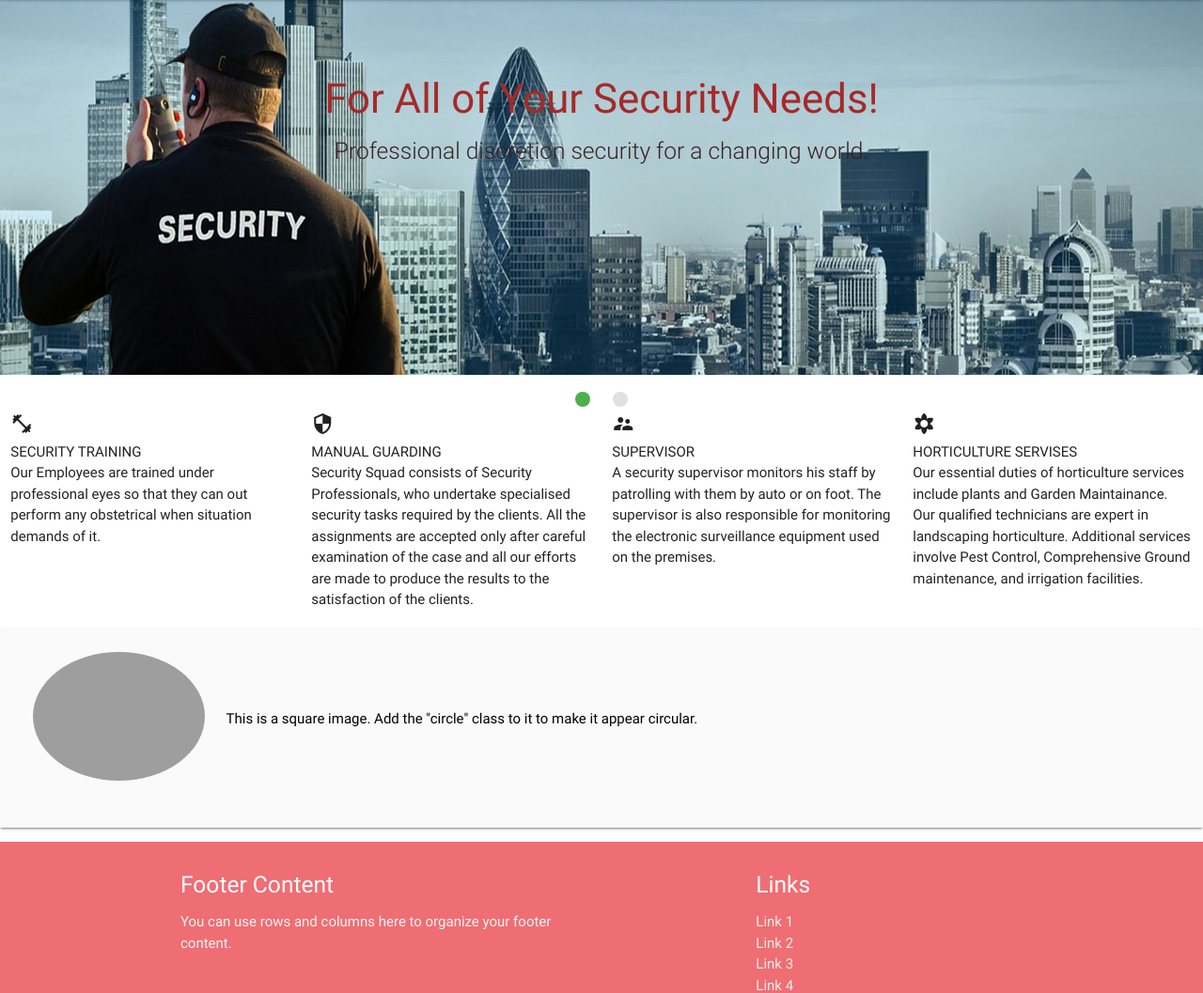
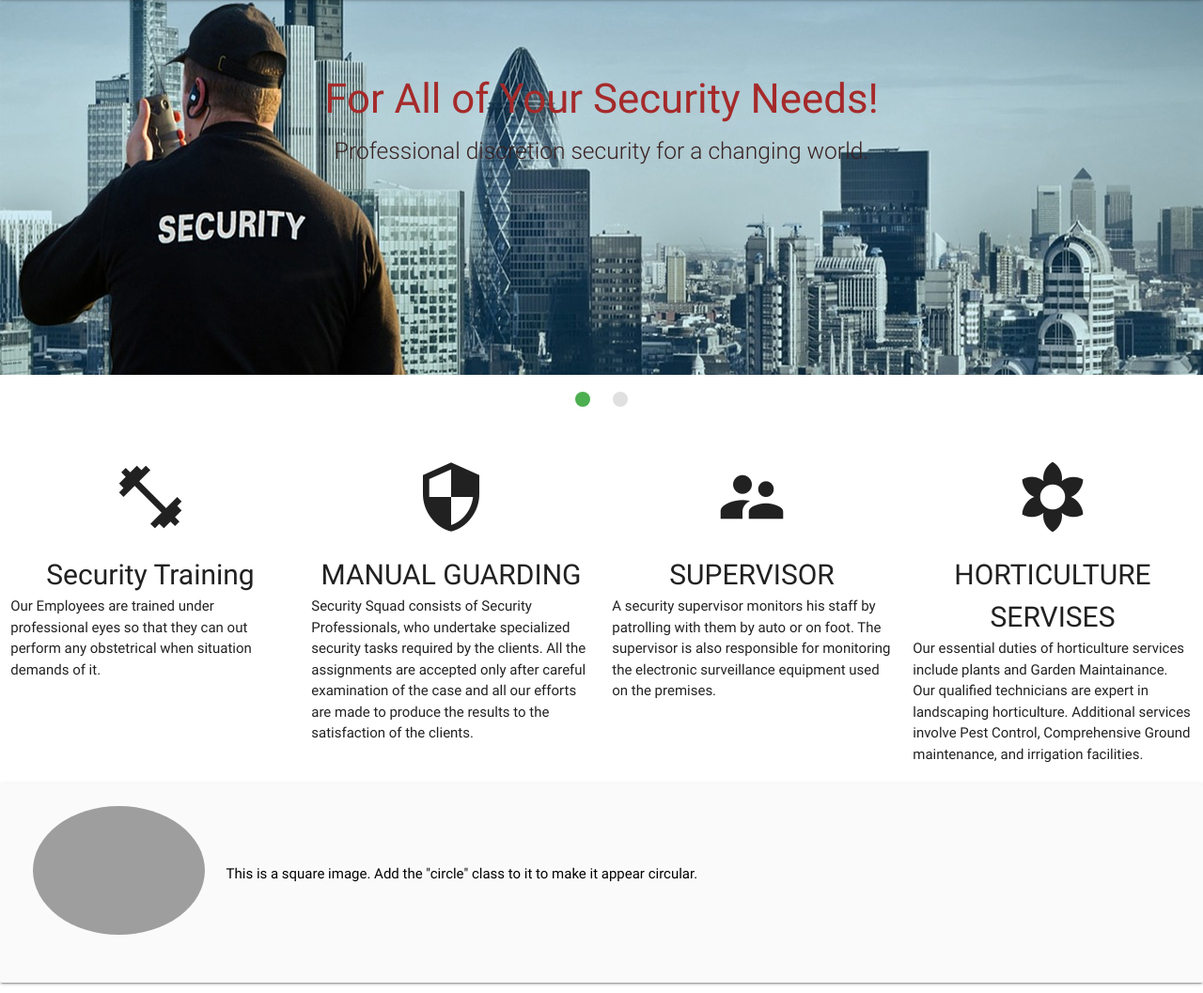
Before and after one commit to sohilgupta123/StarSecurity, a PHP site: page / in a window 1280 px wide. Shown: the part 65-1122 px from the top of the page at 94% size. Run offline with PHP 8.4, Linux system fonts and the light colour scheme; some libraries are stand-ins or nearby versions; grey boxes are pictures that could not be loaded.

Commit message:
Merge origin/master
Conflicts:
	config/SettingsConfig.php
	system/includes/purchase/purchase_order.inc.php

```diff
--- a/css/common.css
+++ b/css/common.css
@@ -9,3 +9,16 @@
     height: 100%;
     width: 100%;
 }
+.strength-icon
+{
+    margin-top: 50px;
+    margin-bottom: 20px;
+    font-size: 80px;
+    display: block;
+    text-align: center;
+}
+.feature-title
+{
+    font-size: 30px;
+    text-align: center;
+}
--- a/index.php
+++ b/index.php
@@ -60,30 +60,30 @@ and open the template in the editor.
             </ul>
         </div>
         <div class="row">
-        <div class="col l3">
+        <div class="col s12 l3">
                 <div class="feature-icon">
-                    <i class="material-icons">fitness_center</i>
+                    <i class="strength-icon material-icons">fitness_center</i>
                 </div>
-                <div class="feature-title">SECURITY TRAINING</div>
+                <div class="feature-title">Security Training</div>
                 <div class="feature-description">Our Employees are trained under professional eyes so that they can out perform any obstetrical when situation demands of it.</div>
             </div>
-            <div class="col l3">
+            <div class="col s12 l3">
                 <div class="feature-icon">
-                    <i class="material-icons">security</i>
+                    <i class="strength-icon material-icons">security</i>
                 </div>
                 <div class="feature-title">MANUAL GUARDING</div>
-                <div class="feature-description">Security Squad consists of Security Professionals, who undertake specialised security tasks required by the clients.  All the assignments are accepted only after careful examination of the case and all our efforts are made to produce the results to the satisfaction of the clients.</div>
+                <div class="feature-description">Security Squad consists of Security Professionals, who undertake specialized security tasks required by the clients.  All the assignments are accepted only after careful examination of the case and all our efforts are made to produce the results to the satisfaction of the clients.</div>
             </div>
-            <div class="col l3">
+            <div class="col s12 l3">
                 <div class="feature-icon">
-                    <i class="material-icons">supervisor_account</i>
+                    <i class="strength-icon material-icons">supervisor_account</i>
                 </div>
                 <div class="feature-title">SUPERVISOR</div>
                 <div class="feature-description">A security supervisor monitors his staff by patrolling with them by auto or on foot. The supervisor is also responsible for monitoring the electronic surveillance equipment used on the premises.</div>
             </div>
-            <div class="col l3">
+            <div class="col s12 l3">
                 <div class="feature-icon">
-                    <i class="material-icons">filter_vintage</i>
+                    <i class="strength-icon material-icons">filter_vintage</i>
                 </div>
                 <div class="feature-title">HORTICULTURE SERVISES</div>
                 <div class="feature-description">
--- a/nbproject/private/private.xml
+++ b/nbproject/private/private.xml
@@ -2,6 +2,9 @@
 <project-private xmlns="http://www.netbeans.org/ns/project-private/1">
     <editor-bookmarks xmlns="http://www.netbeans.org/ns/editor-bookmarks/2" lastBookmarkId="0"/>
     <open-files xmlns="http://www.netbeans.org/ns/projectui-open-files/2">
-        <group/>
+        <group>
+            <file>file:/D:/wamp/www/StarSecurity/css/common.css</file>
+            <file>file:/D:/wamp/www/StarSecurity/index.php</file>
+        </group>
     </open-files>
 </project-private>
```
Also changed, not shown: images/CfksSzZWwAAH930.jpg (added), images/keep-calm-and-go-home-921.png (added).
